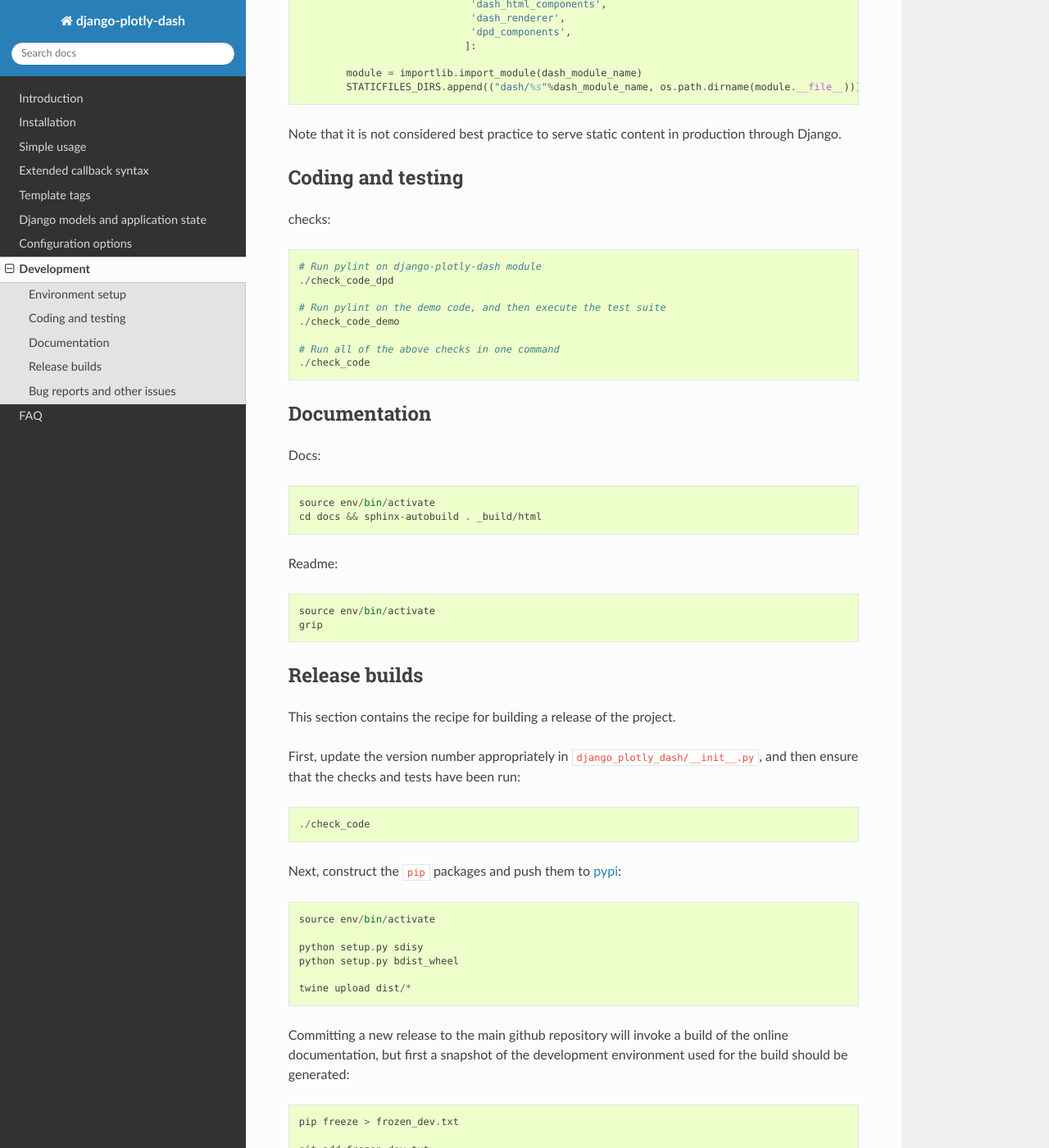
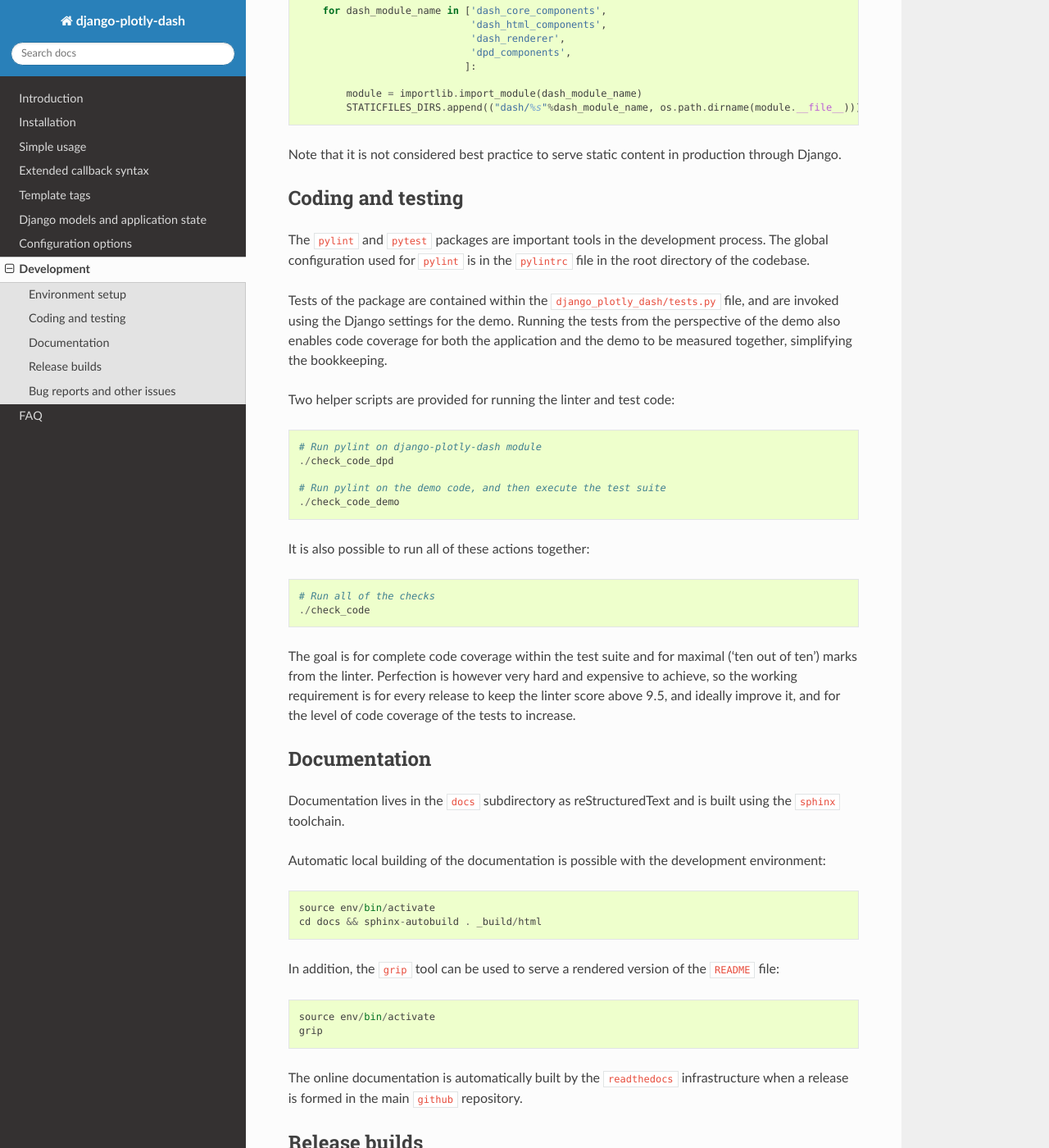
Before and after one commit to GibbsConsulting/django-plotly-dash, a Sphinx documentation site: the page built from docs/development.rst, in a window 1280 px wide and 1400 px high, scrolled down 1170 px. Shown: the whole window at 82% size. Built offline with Sphinx 7.4.7 and the Read the Docs theme 2.0.0, drawn with Linux system fonts in a browser that asks for light colours; some of the changed text lies outside the part shown.

Commit message:
Rounded out first draft of development documentation

```diff
--- a/docs/development.rst
+++ b/docs/development.rst
@@ -3,7 +3,8 @@
 Development
 ===========
 
-The application and demo are developed and tested in a virtualenv enviroment on Linux. The resultant package should work on any Python installation
+The application and demo are developed, built and tested in a virtualenv enviroment, supported by
+a number of ``bash`` shell scripts. The resultant package should work on any Python installation
 that meets the requirements.
 
 Environment setup
@@ -62,7 +63,15 @@ Note that it is not considered best practice to serve static content in producti
 Coding and testing
 ------------------
 
-checks::
+The ``pylint`` and ``pytest`` packages are important tools in the development process. The global configuration
+used for ``pylint`` is in the ``pylintrc`` file in the root directory of the codebase.
+
+Tests of the package are
+contained within the ``django_plotly_dash/tests.py`` file, and are invoked using the Django
+settings for the demo. Running the tests from the perspective of the demo also enables
+code coverage for both the application and the demo to be measured together, simplifying the bookkeeping.
+
+Two helper scripts are provided for running the linter and test code::
 
   # Run pylint on django-plotly-dash module
   ./check_code_dpd
@@ -70,23 +79,33 @@ checks::
   # Run pylint on the demo code, and then execute the test suite
   ./check_code_demo
 
-  # Run all of the above checks in one command
+It is also possible to run all of these actions together::
+
+  # Run all of the checks
   ./check_code
 
+The goal is for complete code coverage within the test suite and for maximal ('ten out of ten') marks from the
+linter. Perfection is however very hard and expensive to achieve, so the working requirement is for every release to
+keep the linter score above 9.5, and ideally improve it, and for the level of code coverage of the tests to increase.
 
 Documentation
 -------------
 
-Docs::
+Documentation lives in the ``docs`` subdirectory as reStructuredText and is built using
+the ``sphinx`` toolchain.
+
+Automatic local building of the documentation is possible with the development environment::
 
   source env/bin/activate
   cd docs && sphinx-autobuild . _build/html
 
-Readme::
+In addition, the ``grip`` tool can be used to serve a rendered version of the ``README`` file::
 
   source env/bin/activate
   grip
 
+The online documentation is automatically built by the ``readthedocs`` infrastructure when a release is
+formed in the main ``github`` repository.
 
 Release builds
 --------------
```
